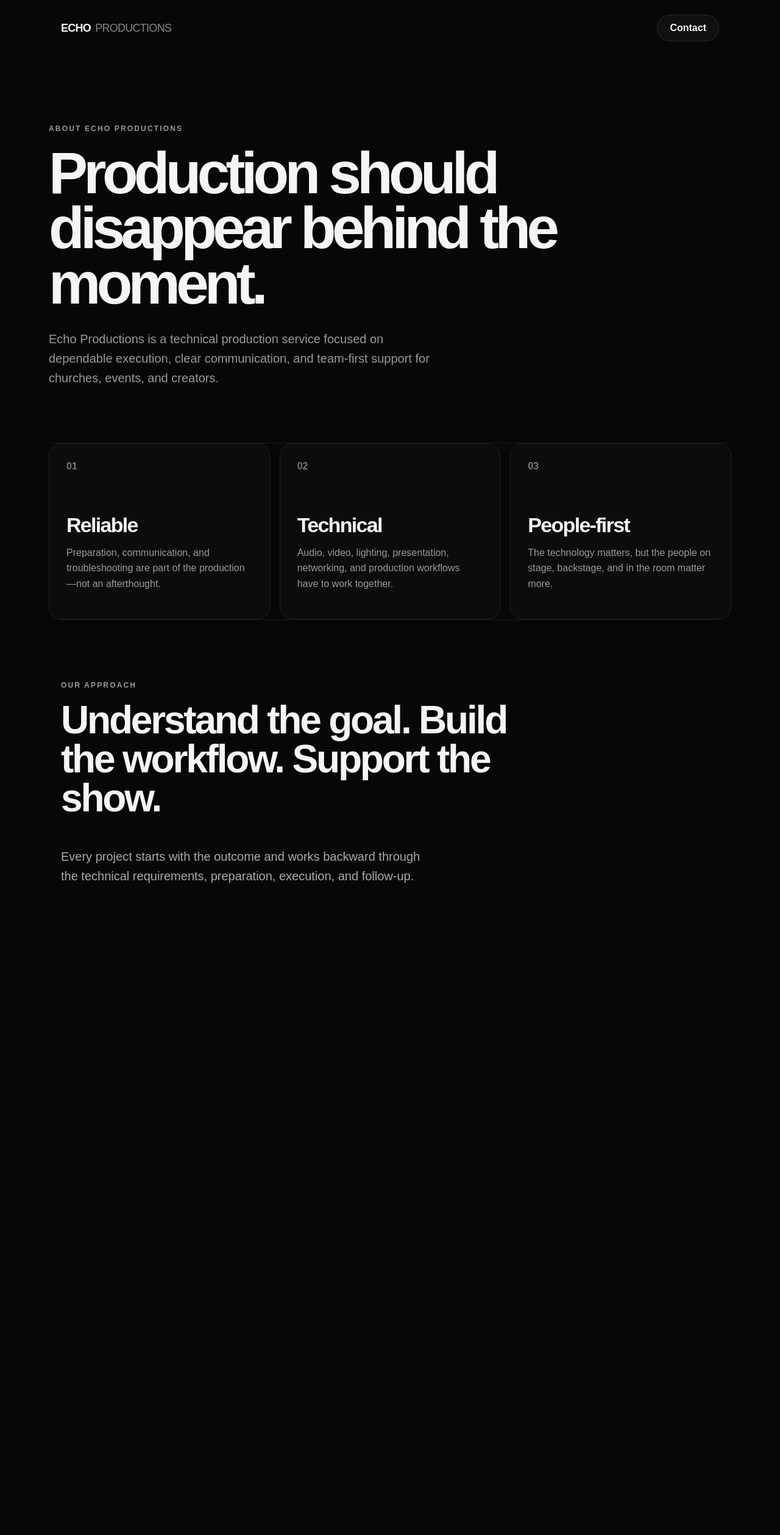
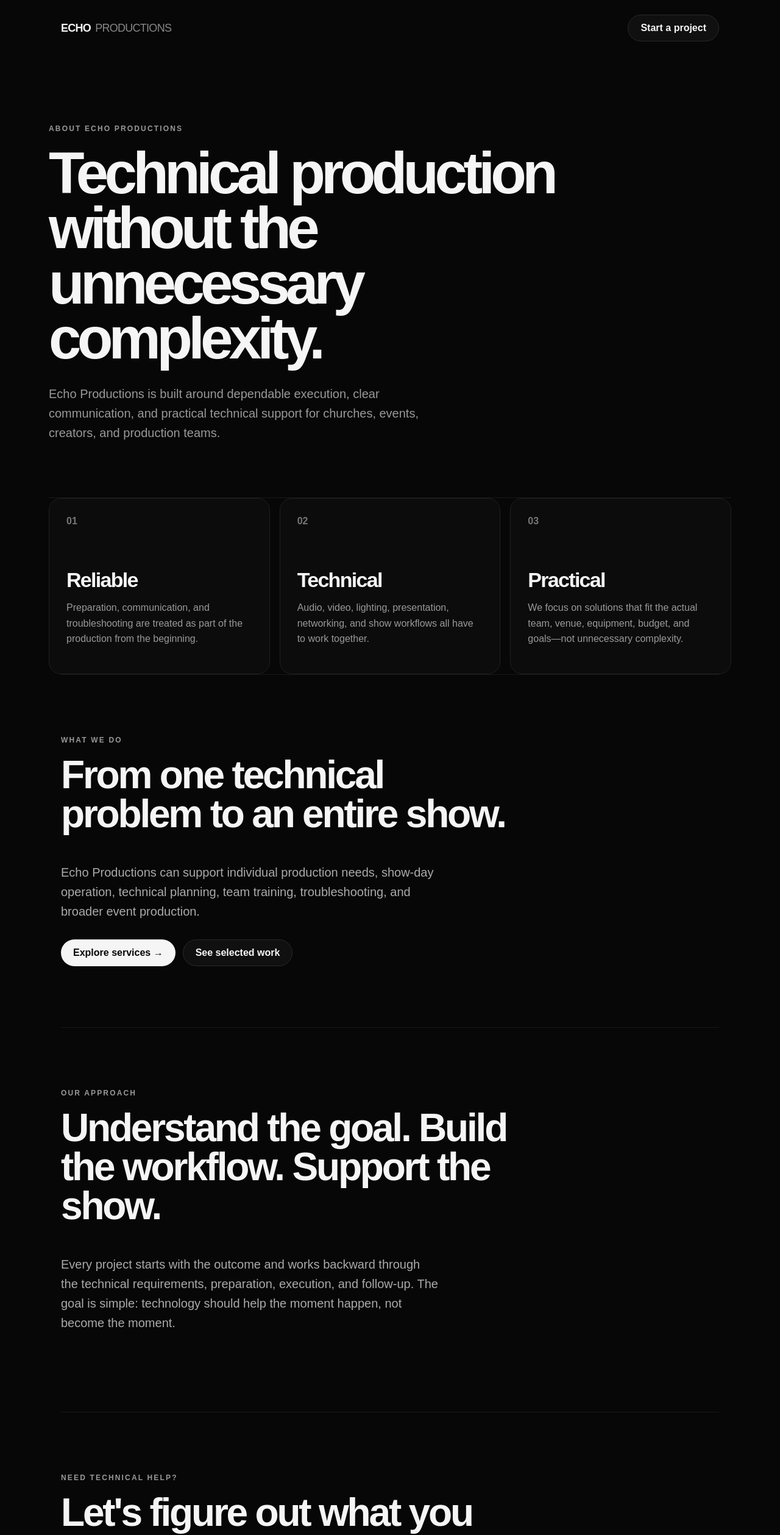
Before and after one commit to brysoncoding/-Echo-Productions, a Next.js app: page /about in a window 1280 px wide. Shown: the top 2518 px of the page at 61% size. Before the commit the page ends 1663 px from the top, so only its background shows below. Built offline with nearby package versions, Linux system fonts and the light colour scheme.

Commit message:
Strengthen Echo Productions company identity

```diff
--- a/app/about/page.tsx
+++ b/app/about/page.tsx
@@ -1 +1,7 @@
-export default function AboutPage(){return <main className="page"><header className="pageHeader"><a href="/" className="brand">ECHO<span>PRODUCTIONS</span></a><a href="/contact" className="secondaryButton">Contact</a></header><section className="pageHero"><p className="eyebrow">ABOUT ECHO PRODUCTIONS</p><h1>Production should disappear behind the moment.</h1><p>Echo Productions is a technical production service focused on dependable execution, clear communication, and team-first support for churches, events, and creators.</p></section><section className="aboutGrid"><div className="aboutCard"><strong>01</strong><h2>Reliable</h2><p>Preparation, communication, and troubleshooting are part of the production—not an afterthought.</p></div><div className="aboutCard"><strong>02</strong><h2>Technical</h2><p>Audio, video, lighting, presentation, networking, and production workflows have to work together.</p></div><div className="aboutCard"><strong>03</strong><h2>People-first</h2><p>The technology matters, but the people on stage, backstage, and in the room matter more.</p></div></section><section className="section"><p className="eyebrow">OUR APPROACH</p><h2>Understand the goal. Build the workflow. Support the show.</h2><p className="heroText">Every project starts with the outcome and works backward through the technical requirements, preparation, execution, and follow-up.</p></section></main>}
+export default function AboutPage(){return <main className="page"><header className="pageHeader"><a href="/" className="brand">ECHO<span>PRODUCTIONS</span></a><a href="/quote" className="secondaryButton">Start a project</a></header>
+<section className="pageHero"><p className="eyebrow">ABOUT ECHO PRODUCTIONS</p><h1>Technical production without the unnecessary complexity.</h1><p>Echo Productions is built around dependable execution, clear communication, and practical technical support for churches, events, creators, and production teams.</p></section>
+<section className="aboutGrid"><div className="aboutCard"><strong>01</strong><h2>Reliable</h2><p>Preparation, communication, and troubleshooting are treated as part of the production from the beginning.</p></div><div className="aboutCard"><strong>02</strong><h2>Technical</h2><p>Audio, video, lighting, presentation, networking, and show workflows all have to work together.</p></div><div className="aboutCard"><strong>03</strong><h2>Practical</h2><p>We focus on solutions that fit the actual team, venue, equipment, budget, and goals—not unnecessary complexity.</p></div></section>
+<section className="section"><p className="eyebrow">WHAT WE DO</p><h2>From one technical problem to an entire show.</h2><p className="heroText">Echo Productions can support individual production needs, show-day operation, technical planning, team training, troubleshooting, and broader event production.</p><div className="actions"><a href="/services" className="primaryButton">Explore services →</a><a href="/portfolio" className="secondaryButton">See selected work</a></div></section>
+<section className="section"><p className="eyebrow">OUR APPROACH</p><h2>Understand the goal. Build the workflow. Support the show.</h2><p className="heroText">Every project starts with the outcome and works backward through the technical requirements, preparation, execution, and follow-up. The goal is simple: technology should help the moment happen, not become the moment.</p></section>
+<section className="section"><p className="eyebrow">NEED TECHNICAL HELP?</p><h2>Let&apos;s figure out what you need.</h2><p className="heroText">Start with a project request or use Echo Tech for production and IT questions.</p><div className="actions"><a href="/quote" className="primaryButton">Start a project →</a><a href="/help" className="secondaryButton">Ask Echo Tech</a></div></section>
+</main>}
```
